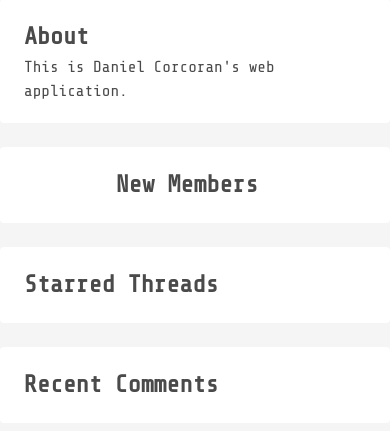
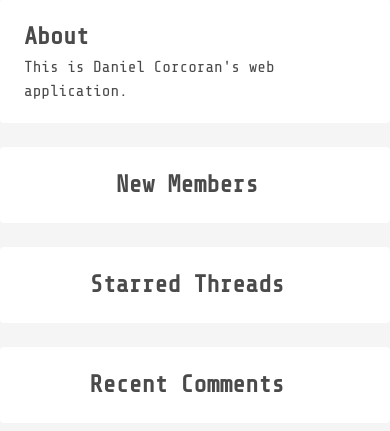
Before and after one commit to danielc92/flask_robot_forum, a Flask app: page /about/ in a window 390 px wide. Shown: the part 268-699 px from the top of the page. Run offline with Flask 2, Linux system fonts and the light colour scheme; data that the repository does not hold is empty; some libraries are stand-ins or nearby versions.

Commit message:
Centered right panel on mobile

```diff
--- a/templates/base.html
+++ b/templates/base.html
@@ -90,7 +90,7 @@
                     </ul>
                 </div>
 
-                <div class="notification has-background-white">
+                <div class="notification has-background-white has-text-centered-mobile">
                     <p class="has-text-weight-semibold is-size-4">Starred Threads</p>
                     <ul class="menu-list">
                         {% for t in side_data['starred-threads'] %}
@@ -105,7 +105,7 @@
                     </ul>
                 </div>
 
-                <div class="notification has-background-white">
+                <div class="notification has-background-white has-text-centered-mobile">
                     <p class="has-text-weight-semibold is-size-4">Recent Comments</p>
 
                     <ul class="menu-list">
```
